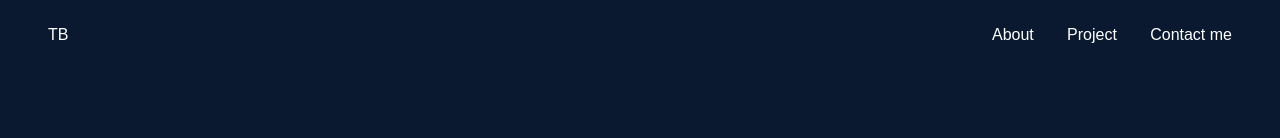
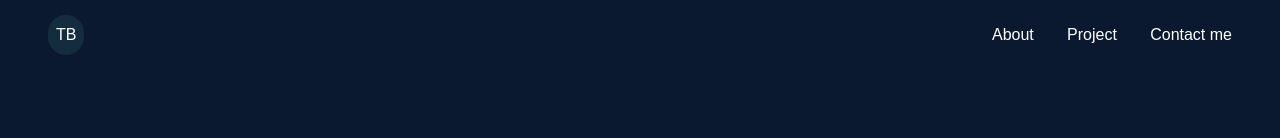
Before and after one commit to tarikbouari/Portfolio, a React (Create React App) app: page / in a window 1280 px wide. Shown: the top 138 px of the page. Built offline with nearby package versions, Linux system fonts and the light colour scheme.

Commit message:
Add hover animation to nav nav links

```diff
--- a/src/components/Nav.js
+++ b/src/components/Nav.js
@@ -7,9 +7,20 @@ import { Link, animateScroll as scroll, scroller } from 'react-scroll';
 const Navbar = () => (
   <div className=" w-full fixed  bg-[#0A192F] ">
     <nav className=" h-[70px] text-white flex justify-between items-center px-12 cursor-pointer">
-      <span>TB</span>
+      <span className=" bg-[#132D3E] rounded-full p-2">
+        <Link
+          activeClass="active"
+          to="home"
+          spy
+          smooth
+          offset={-70}
+          duration={500}
+        >
+          TB
+        </Link>
+      </span>
       <ul className="flex justify-between w-60 ">
-        <li>
+        <li className="hover:text-[#52eeca]">
           {' '}
           <Link
             activeClass="active"
@@ -23,7 +34,7 @@ const Navbar = () => (
             About
           </Link>
         </li>
-        <li>
+        <li className="hover:text-[#52eeca]">
           {' '}
           <Link
             activeClass="active"
@@ -36,7 +47,7 @@ const Navbar = () => (
             Project
           </Link>
         </li>
-        <li>
+        <li className="hover:text-[#52eeca]">
           {' '}
           <Link
             activeClass="active"
```
